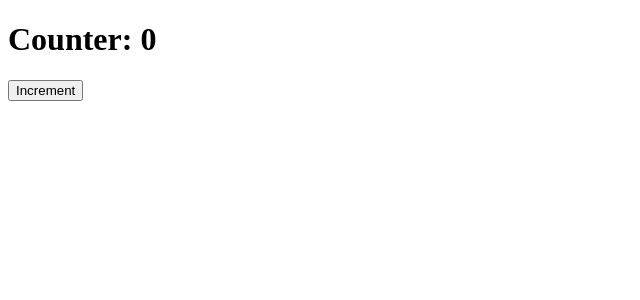
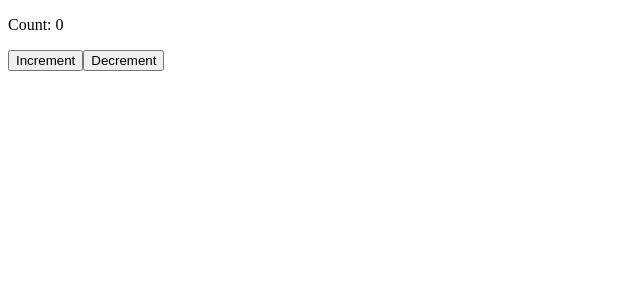
Before and after one commit to KModestas/JS-playground, a React (Create React App) app in the folder react-demo/: page / in a window 1280 px wide. Shown: the top 300 px of the page, without its empty margins (0-640 px from the left). Built offline with nearby package versions, Linux system fonts and the light colour scheme.

Commit message:
vanilla redux example

```diff
--- a/react-demo/package.json
+++ b/react-demo/package.json
@@ -8,7 +8,9 @@
     "@testing-library/user-event": "^13.5.0",
     "react": "^18.2.0",
     "react-dom": "^18.2.0",
+    "react-redux": "^8.1.2",
     "react-scripts": "5.0.1",
+    "redux": "^4.2.1",
     "web-vitals": "^2.1.4"
   },
   "scripts": {
--- /dev/null
+++ b/react-demo/src/Redux.jsx
@@ -0,0 +1,51 @@
+import React from "react";
+import ReactDOM from "react-dom";
+import { createStore } from "redux";
+import { Provider, connect } from "react-redux";
+
+// Action Types
+const INCREMENT = "INCREMENT";
+const DECREMENT = "DECREMENT";
+
+// Action Creators
+const increment = () => ({ type: INCREMENT });
+const decrement = () => ({ type: DECREMENT });
+
+// Reducer
+const counterReducer = (state = 0, action) => {
+  switch (action.type) {
+    case INCREMENT:
+      return state + 1;
+    case DECREMENT:
+      return state - 1;
+    default:
+      return state;
+  }
+};
+
+export const store = createStore(counterReducer);
+
+// Counter Component
+const Counter = ({ count, increment, decrement }) => (
+  <div>
+    <p>Count: {count}</p>
+    <button onClick={increment}>Increment</button>
+    <button onClick={decrement}>Decrement</button>
+  </div>
+);
+
+// mapStateToProps
+const mapStateToProps = (state) => ({
+  count: state,
+});
+
+// mapDispatchToProps
+const mapDispatchToProps = (dispatch) => ({
+  increment: () => dispatch(increment()),
+  decrement: () => dispatch(decrement()),
+});
+
+export const ConnectedCounter = connect(
+  mapStateToProps,
+  mapDispatchToProps
+)(Counter);
--- a/react-demo/src/index.jsx
+++ b/react-demo/src/index.jsx
@@ -1,18 +1,18 @@
 import React from "react";
 import ReactDOM from "react-dom";
+import { Provider, connect } from "react-redux";
 
 import FunctionLifecycle from "./FunctionLifecycle";
 import ClassLifecycle from "./ClassLifecycle";
 
-class App extends React.Component {
-  render() {
-    return (
-      <div>
-        {/* <FunctionLifecycle /> */}
-        <ClassLifecycle />
-      </div>
-    );
-  }
-}
+import { store, ConnectedCounter } from "./Redux";
+
+const App = () => (
+  <Provider store={store}>
+    <ConnectedCounter />
+    {/* <ClassLifecycle />
+    <FunctionLifecycle /> */}
+  </Provider>
+);
 
 ReactDOM.render(<App />, document.getElementById("root"));
```
Also changed, not shown: 1 other file (tests, documents, lock files or other folders).
